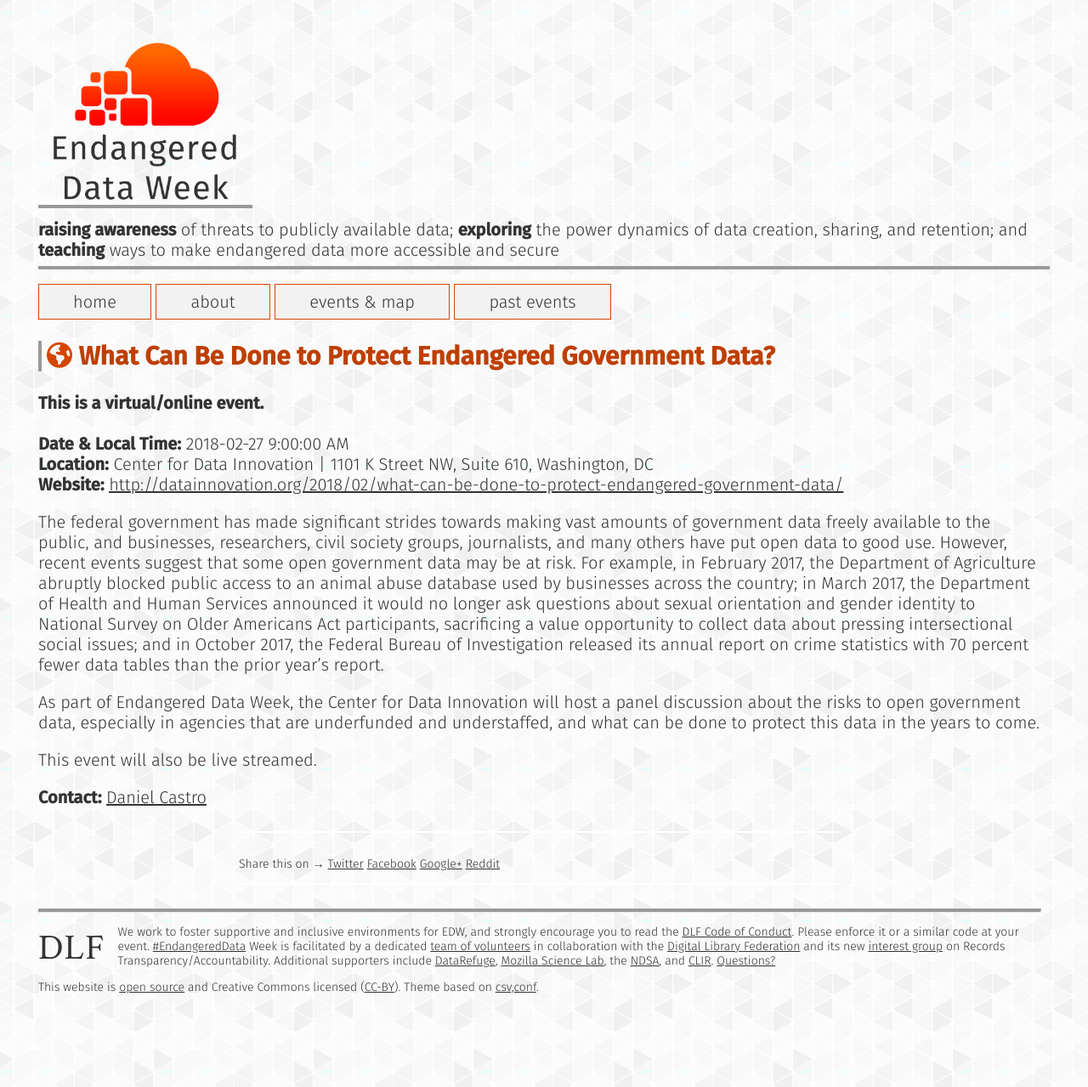
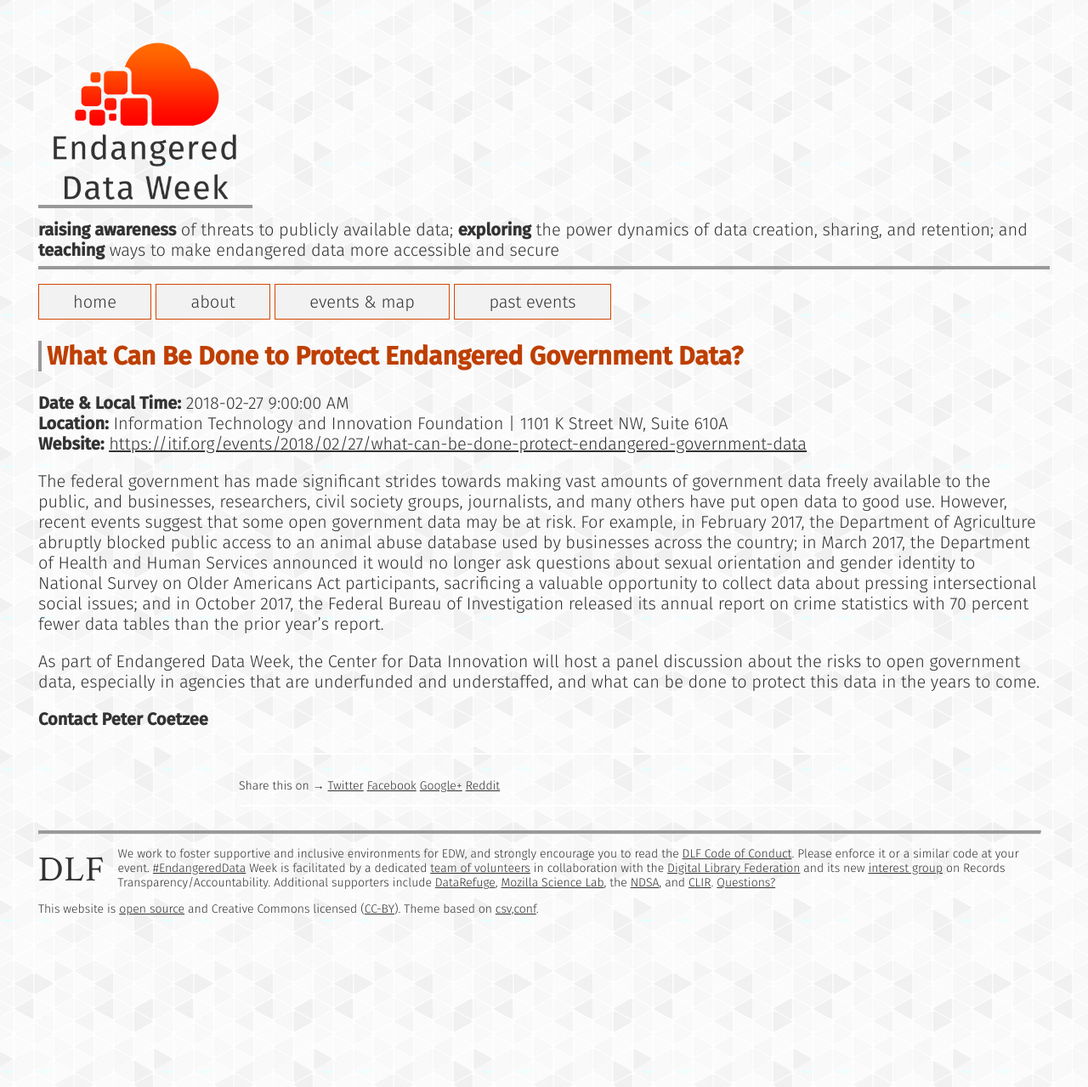
Before and after one commit to endangereddataweek/endangereddataweek.org, a Jekyll site: the page built from _events/2018-02-27-what-can-be-done-to-protect-endangered-government-data.md, in a window 1280 px wide. Shown: the whole page at 85% size. Built offline with Jekyll 4.4.1, drawn with Linux system fonts in a browser that asks for light colours; nearby versions of some CDN libraries; a style sheet for code colours, icons or effects is not loaded.

Commit message:
update event

```diff
--- a/_events/2018-02-27-what-can-be-done-to-protect-endangered-government-data.md
+++ b/_events/2018-02-27-what-can-be-done-to-protect-endangered-government-data.md
@@ -4,22 +4,20 @@
 time: "9:00:00 AM"
 excerpt: >
   The federal government has made significant strides towards making vast amounts of government data freely available to the public, and ...
-location_city: "Center for Data Innovation"
-location_physical: "1101 K Street NW, Suite 610, Washington, DC"
+location_city: "Information Technology and Innovation Foundation"
+location_physical: "1101 K Street NW, Suite 610A"
 title: "What Can Be Done to Protect Endangered Government Data?"
-author: "Daniel Castro"
-website: "http://datainnovation.org/2018/02/what-can-be-done-to-protect-endangered-government-data/"
-email: "info@datainnovation.org"
-latitude: "38.902859"
-longitude: "-77.02775"
-virtual: "This is a virtual event"
+author: "Peter Coetzee"
+website: "https://itif.org/events/2018/02/27/what-can-be-done-protect-endangered-government-data"
+email: ""
+latitude: ""
+longitude: ""
+virtual: ""
 audio_url: ""
 video_url: ""
 category: 2018
 ---
 
-The federal government has made significant strides towards making vast amounts of government data freely available to the public, and businesses, researchers, civil society groups, journalists, and many others have put open data to good use. However, recent events suggest that some open government data may be at risk. For example, in February 2017, the Department of Agriculture abruptly blocked public access to an animal abuse database used by businesses across the country; in March 2017, the Department of Health and Human Services announced it would no longer ask questions about sexual orientation and gender identity to National Survey on Older Americans Act participants, sacrificing a value opportunity to collect data about pressing intersectional social issues; and in October 2017, the Federal Bureau of Investigation released its annual report on crime statistics with 70 percent fewer data tables than the prior year’s report.
+The federal government has made significant strides towards making vast amounts of government data freely available to the public, and businesses, researchers, civil society groups, journalists, and many others have put open data to good use. However, recent events suggest that some open government data may be at risk. For example, in February 2017, the Department of Agriculture abruptly blocked public access to an animal abuse database used by businesses across the country; in March 2017, the Department of Health and Human Services announced it would no longer ask questions about sexual orientation and gender identity to National Survey on Older Americans Act participants, sacrificing a valuable opportunity to collect data about pressing intersectional social issues; and in October 2017, the Federal Bureau of Investigation released its annual report on crime statistics with 70 percent fewer data tables than the prior year’s report.
 
 As part of Endangered Data Week, the Center for Data Innovation will host a panel discussion about the risks to open government data, especially in agencies that are underfunded and understaffed, and what can be done to protect this data in the years to come.
-
-This event will also be live streamed.
```
Also changed, not shown: data/events_map.js (+12 -0 lines), data/events_table.json (+1 -1 lines).
